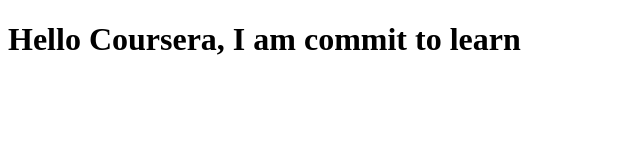
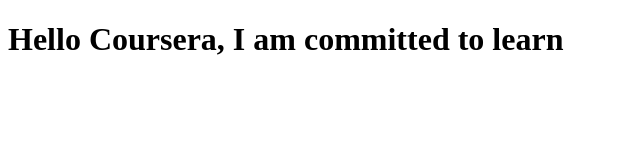
Before and after one commit to StrictStandards/coursera-test, a plain HTML site: page site/index.html in a window 1280 px wide. Shown: the whole page, without its empty margins (0-640 px from the left). Drawn offline with Linux system fonts and the light colour scheme.

Commit message:
new changes

```diff
--- a/site/index.html
+++ b/site/index.html
@@ -6,6 +6,6 @@
 	<title>My first website</title>
 </head>
 <body>
-	<h1>Hello Coursera, I am commit to learn</h1>
+	<h1>Hello Coursera, I am committed to learn</h1>
 </body>
 </html>
```
